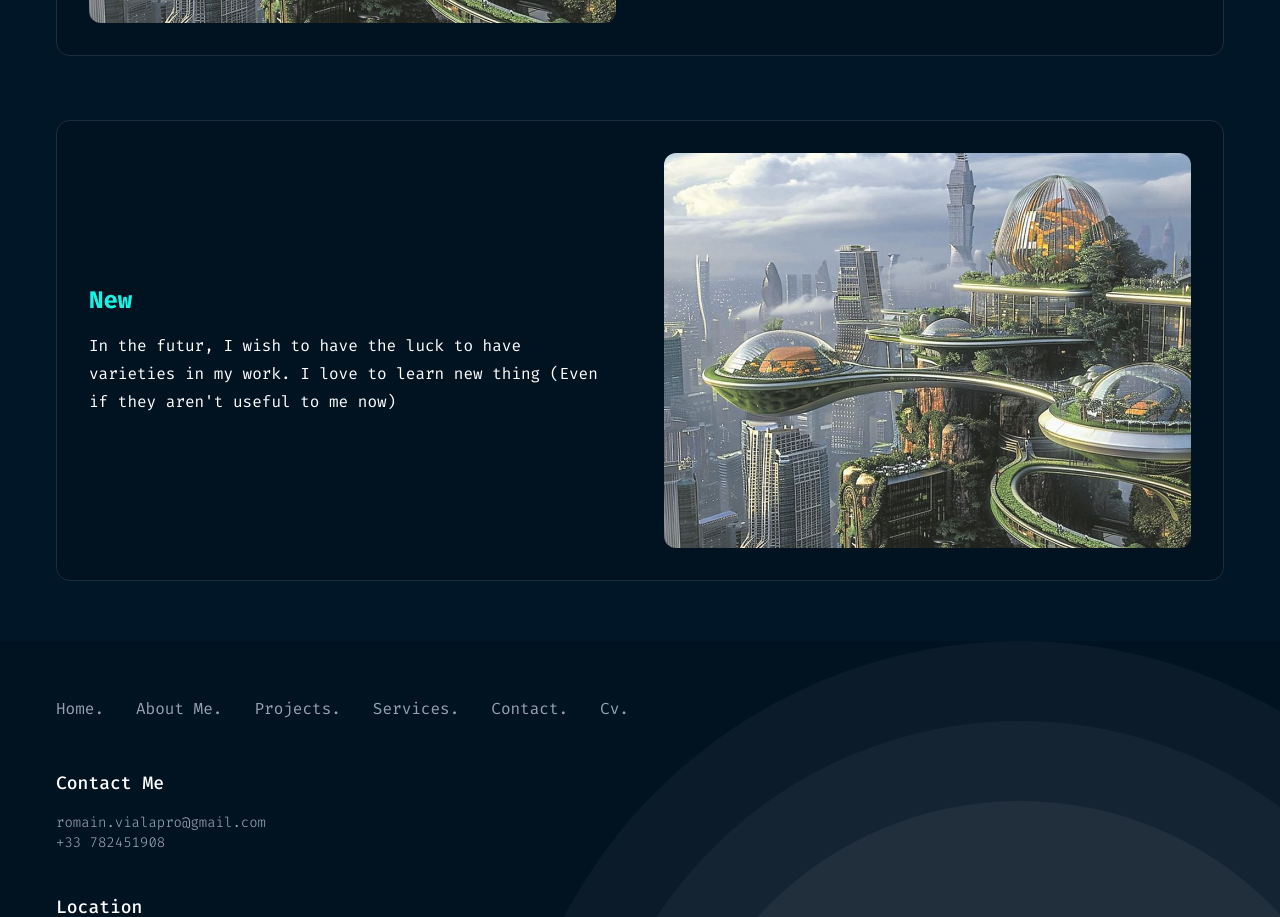
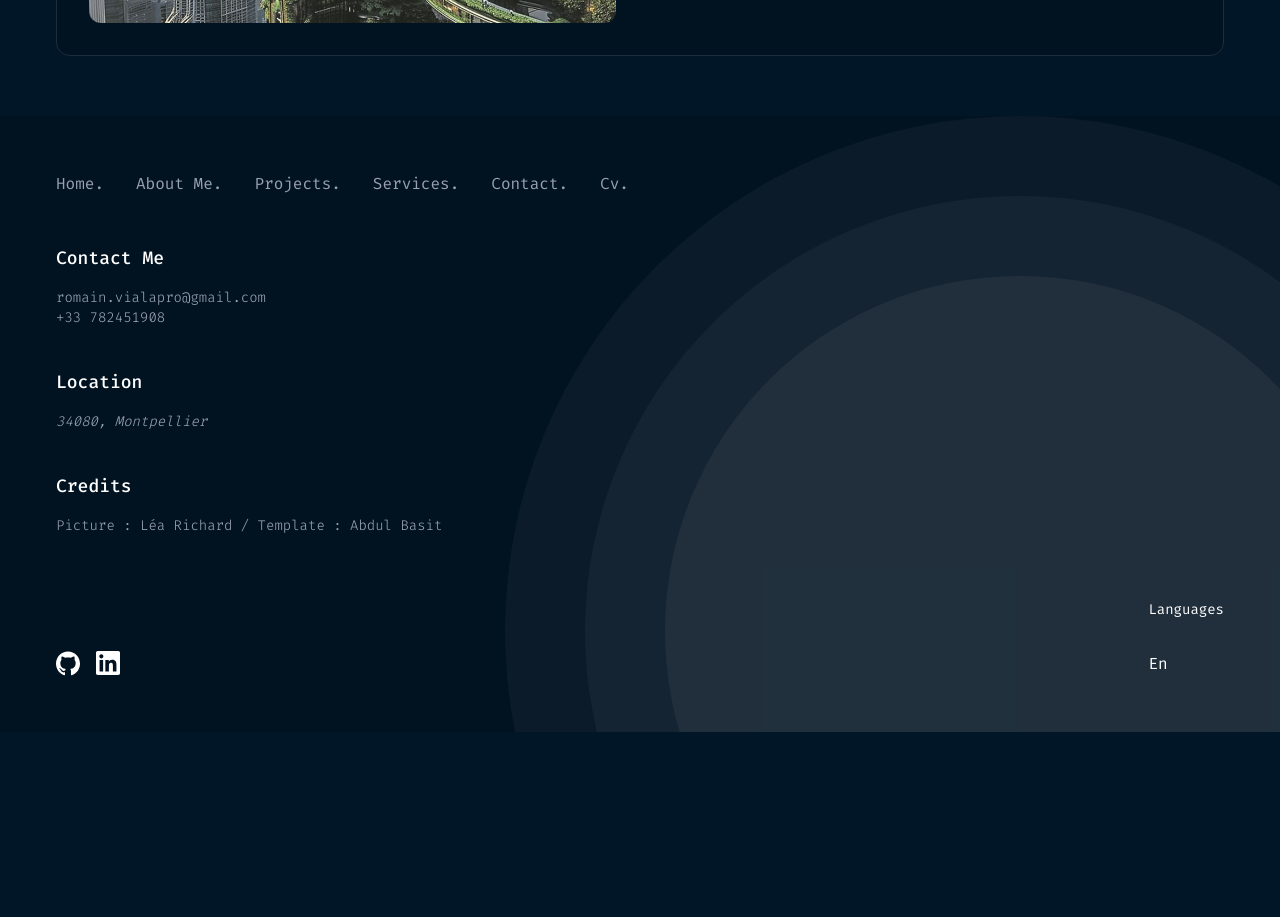
Before and after one commit to Honyoru/portfolio, a Next.js app: page /about in a window 1280 px wide. Shown: the part 1720-2637 px from the top of the page. After the commit the page ends 2452 px from the top, so only its background shows below. Built offline with nearby package versions, Linux system fonts and the light colour scheme; no server answers.

Commit message:
revert test

```diff
--- a/src/appData/index.ts
+++ b/src/appData/index.ts
@@ -203,10 +203,4 @@ export const aboutSections = [
     image: '/images/Futur.jpeg',
     alt: 'Futur',
   },
-    {
-    title: 'New',
-    text: 'In the futur, I wish to have the luck to have varieties in my work. I love to learn new thing (Even if they aren\'t useful to me now)',
-    image: '/images/Futur.jpeg',
-    alt: 'Futur',
-  },
 ]
```
